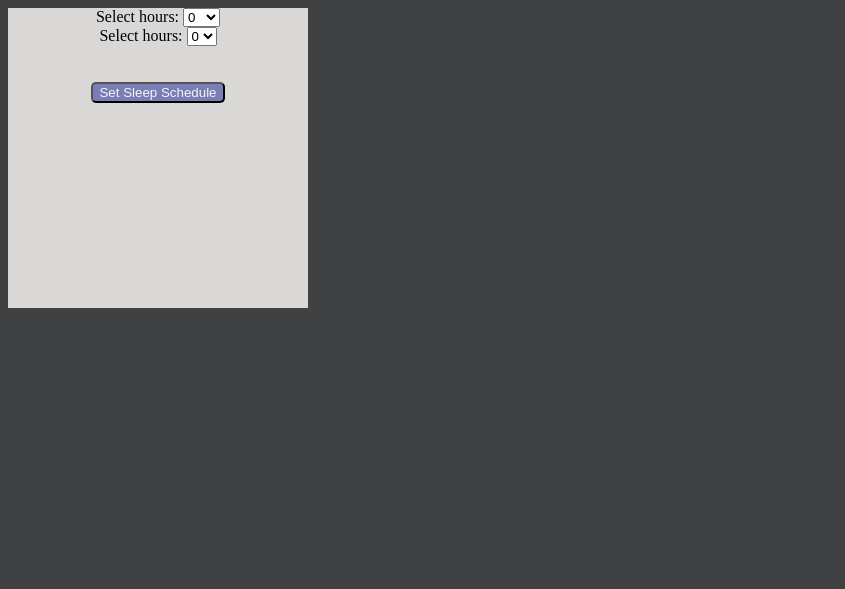
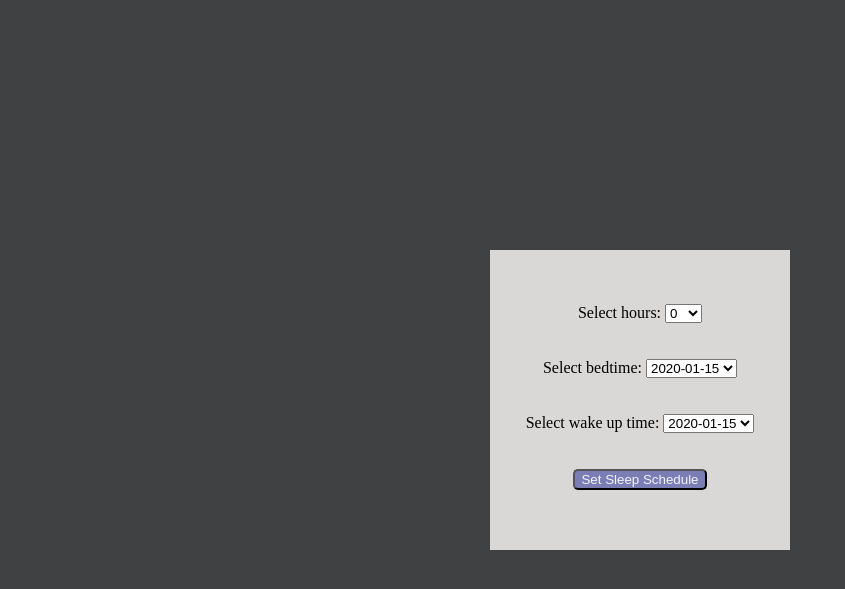
Before and after one commit to mandywoo/sleep_itinerary, a Flask app: template templates/sleep.html in a window 1280 px wide. Shown: the top 589 px of the page, without its empty margins (0-845 px from the left). Run offline with Flask 2, Linux system fonts and the light colour scheme; the template is opened without the code that fills it: most values are stand-ins (such as "Sample title", 1, 10 or a date in 2020).

Commit message:
Created sleep box

```diff
--- a/app.py
+++ b/app.py
@@ -20,16 +20,15 @@ def home():
     except sqlite3.IntegrityError:
         # if the user already exists
         pass
-    return render_template("sleep.html")
+    return render_template("sleep.html", len = len(timeList), timeList = timeList)
 
 @app.route("/sleep", methods=["POST"])
 def sleep_box():
-    # sleep_hours = request.form["sleep_hours"]
-    # bed_time = request.form["bedtime"]
-    # wakeup_time = request.form["wakeup_time"]
-    # print("user sleeps" + sleep_hours + "from:" + bed_time + "to" + wakeup_time)
-
-    return "Go To Schedule!"
+    print('hi')
+    sleep_hours = request.form["hours"]
+    bedtime = request.form["bedtime"]
+    wakeup_time = request.form["wakeup_time"]
+    return render_template("schedule.html", len = len(timeList), timeList = timeList)
 
 
 
--- a/static/sleep_box.css
+++ b/static/sleep_box.css
@@ -1,7 +1,6 @@
 body {
     background-color: #404142;
-    position: relative;
- }
+}
 
 .outer {
     display: table;
@@ -26,7 +25,15 @@ body {
     width: 300px;
     height: 300px;
     Background-color: #d9d8d7;
-}
+    position: absolute;
+    left: 50%;
+    top: 50%;
+    transform: translate(-50%, -50%);
+  }
+
+  form {
+    text-align: center;
+  }
 
 
 #set_sleep_button {
--- a/templates/sleep.html
+++ b/templates/sleep.html
@@ -12,9 +12,10 @@
         <div class="middle">
             <div class="inner">
                 <div class="square">
-                    <form action = "/cgi-bin/dropdown.cgi" method = "post">
+                    <form action = "/sleep" method = "post">
+                        <br><br><br>
                         <label>Select hours:</label>
-                        <select name = "dropdown">
+                        <select name = "hours">
                             <option value = "0" selected>0</option>
                             <option value = "1">1</option>
                             <option value = "2">2</option>
@@ -29,22 +30,23 @@
                             <option value = "11">11</option>
                             <option value = "12">12</option>
                         </select>
+                        <br><br><br>
+                        <label>Select bedtime:</label>
+                        <select name = "bedtime">
+                            {% for time in timeList %}
+                            <option value = "{{ time }}">{{ time }}</option>
+                            {% endfor %}
+                        </select>
+                        <br><br><br>
+                        <label>Select wake up time:</label>
+                        <select name = "wakeup_time">
+                            {% for time in timeList %}
+                            <option value = "{{ time }}">{{ time }}</option>
+                            {% endfor %}
+                        </select>
+                        <br><br><br>
+                        <input type = "submit" value = "Set Sleep Schedule" id = "set_sleep_button">
                     </form>
-                    <form action = "/cgi-bin/dropdown.cgi" method = "post">
-                        <label>Select hours:</label>
-                        <select name = "dropdown">
-                            <option value = "6am" selected>0</option>
-                            <option value = "6:30am">1</option>
-                            <option value = "7am">2</option>
-                            <option value = "7:30am">3</option>
-
-
-                        </select>
-                    </form>
-                <form action="/sleep" method="POST">
-                    <br><br>
-                    <input type = "submit" value = "Set Sleep Schedule" id = "set_sleep_button">
-                </form>
                 </div>
             </div>
         </div>
```
